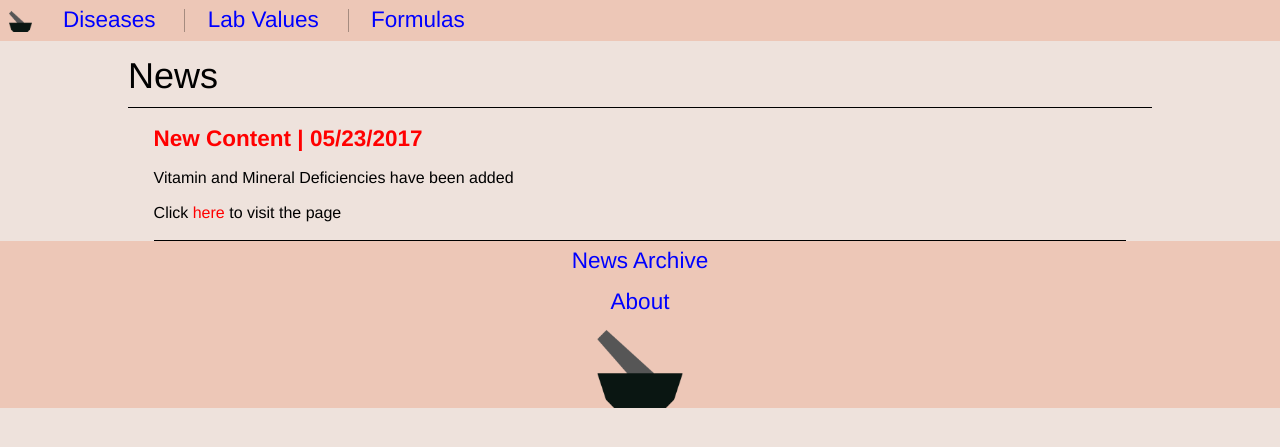
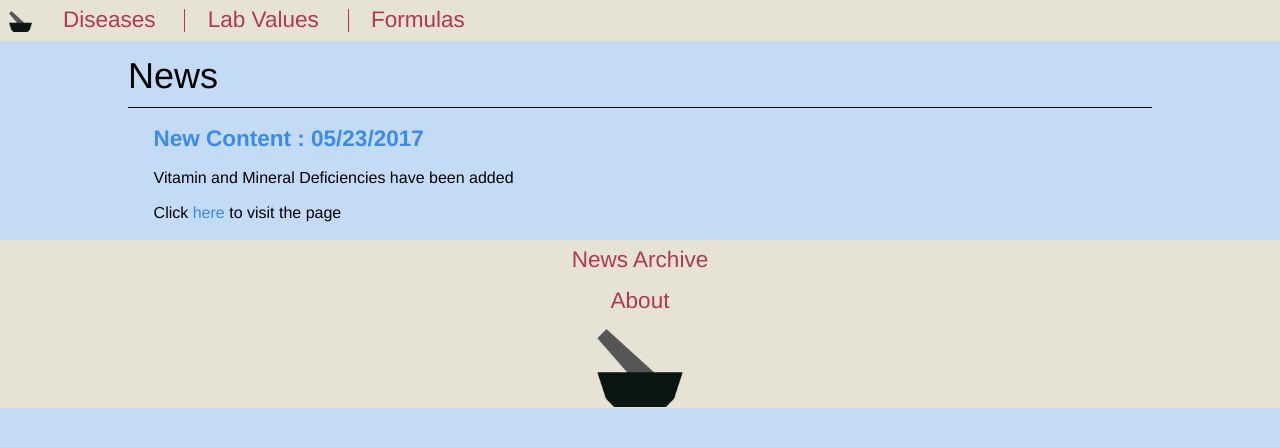
Before and after one commit to corbincox72/peripheral_brain, a Jekyll site: the page built from home.html, in a window 1280 px wide. Shown: the top 447 px of the page. Built offline with Jekyll 4.4.1, drawn with Linux system fonts in a browser that asks for light colours.

```diff
--- a/_layouts/default.html
+++ b/_layouts/default.html
@@ -3,7 +3,7 @@
 
 {% include head.html %}
 
-<body>
+<body class="body">
 {% include header.html %}
 
 {{ content }}
--- a/css/main.css
+++ b/css/main.css
@@ -50,12 +50,13 @@
 
 
 /* Global */
-body{
-  background-color: #EEE2DC;
+.body{
+  background-color: #c4dbf6;
   font-family: Helvetica, Arial, sans-serif;
+  min-height: 100vh;
 }
 a {
-  color: red;
+  color: #3b8beb;
   text-decoration: none;
   font-family: Helvetica, Arial, sans-serif;
 }
@@ -84,10 +85,10 @@
 
 /* Navigation */
 .menus{
-    background-color: #EDC7B7;
+    background-color: #e7e3d4;
 }
 .menus a{
-  color: blue;
+  color: #b23850;
   text-decoration: none;
   list-style-type: none;
 }
@@ -104,7 +105,7 @@
   padding-right: 1em;
 }
 .nav-links > li a:hover {
-    color: orange;
+    color: #8590aa;
 }
 .header img{
   float:left;
@@ -112,7 +113,7 @@
   padding-right: 1vh
 }
 .nav-links > li ~ li {
-  border-left: 1px solid rgba(0, 0, 0, 0.3);
+  border-left: 1px solid #b23850;
 }
 
 
@@ -126,6 +127,7 @@
   display: block;
   text-align: center;
   font-size: 2.5vh;
+  padding-bottom: 1px;
 }
 .footer-links > li{
   display: block;
@@ -137,12 +139,14 @@
   margin-right: 12%;
   margin-left: 12%;
   display: block;
-  border-bottom: 1px solid black;
 }
 .post h1, .post h2, .post p{
   margin: 2% 0;
 }
-
+.post ~ .post{
+  border-top: 1px solid black;
+  margin-top: 4px;
+}
 .post-archive{
   margin-right: 10%;
   margin-left: 10%;
--- a/home.html
+++ b/home.html
@@ -7,7 +7,7 @@
 <ul class="post-list">
 {% for post in site.posts limit: 10 %}
   <li class="post">
-    <a href="{{ site.baseurl }}{{ post.url }}"><h2>{{ post.title }} | {{ post.date | date: "%m/%d/%Y" }}</h2></a>
+    <a href="{{ site.baseurl }}{{ post.url }}"><h2>{{ post.title }} : {{ post.date | date: "%m/%d/%Y" }}</h2></a>
     <p>{{ post.content }}
   </li>
 {% endfor %}
--- a/news_archive.html
+++ b/news_archive.html
@@ -6,7 +6,7 @@
 <ul class="post-list post-list-archive">
 {% for post in site.posts %}
   <li class="post post-archive">
-    <a href="{{ site.baseurl }}{{ post.url }}"><h2>{{ post.title }} | {{ post.date | date: "%m/%d/%Y" }}</h2></a>
+    <a href="{{ site.baseurl }}{{ post.url }}"><h2>{{ post.title }} : {{ post.date | date: "%m/%d/%Y" }}</h2></a>
     <p>{{ post.content }}
   </li>
 {% endfor %}
```
Also changed, not shown: README.md, 11 other files.
